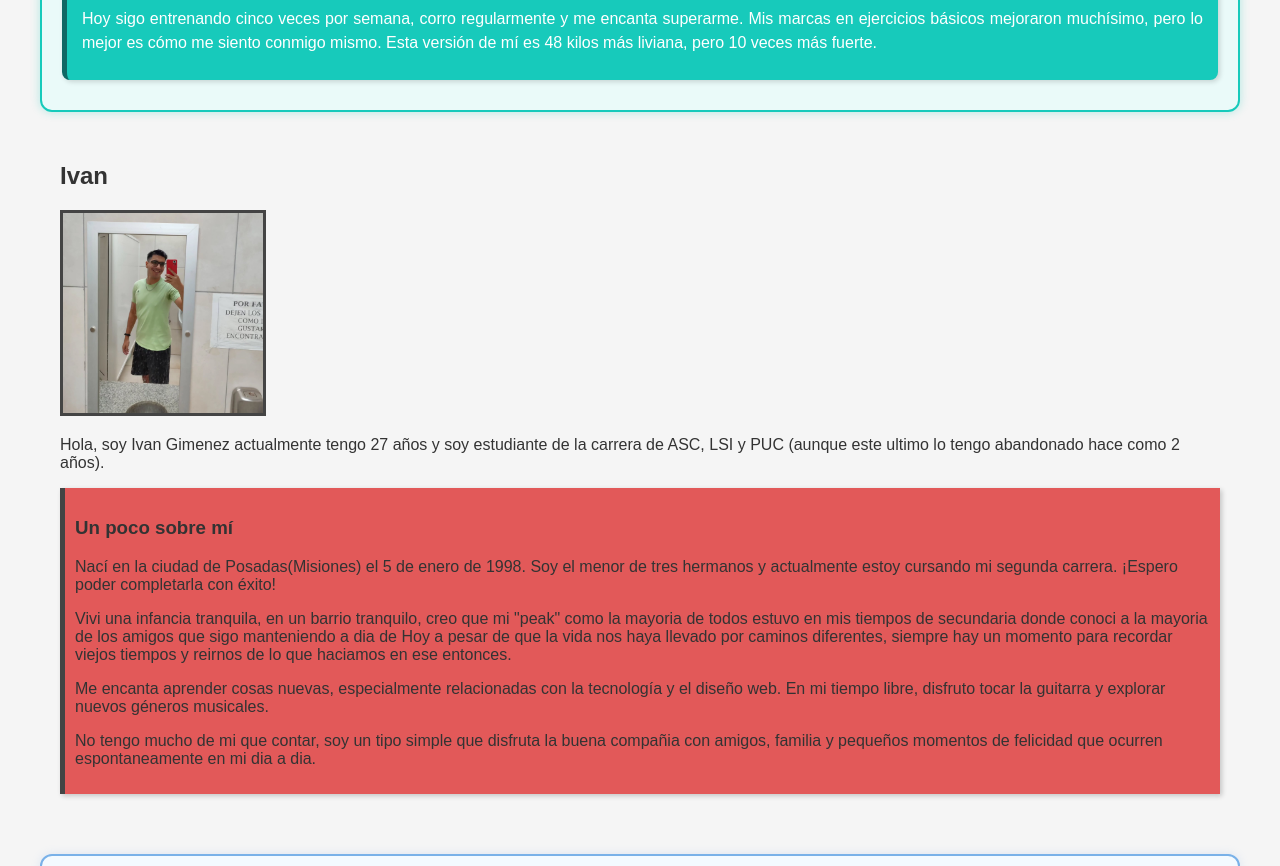
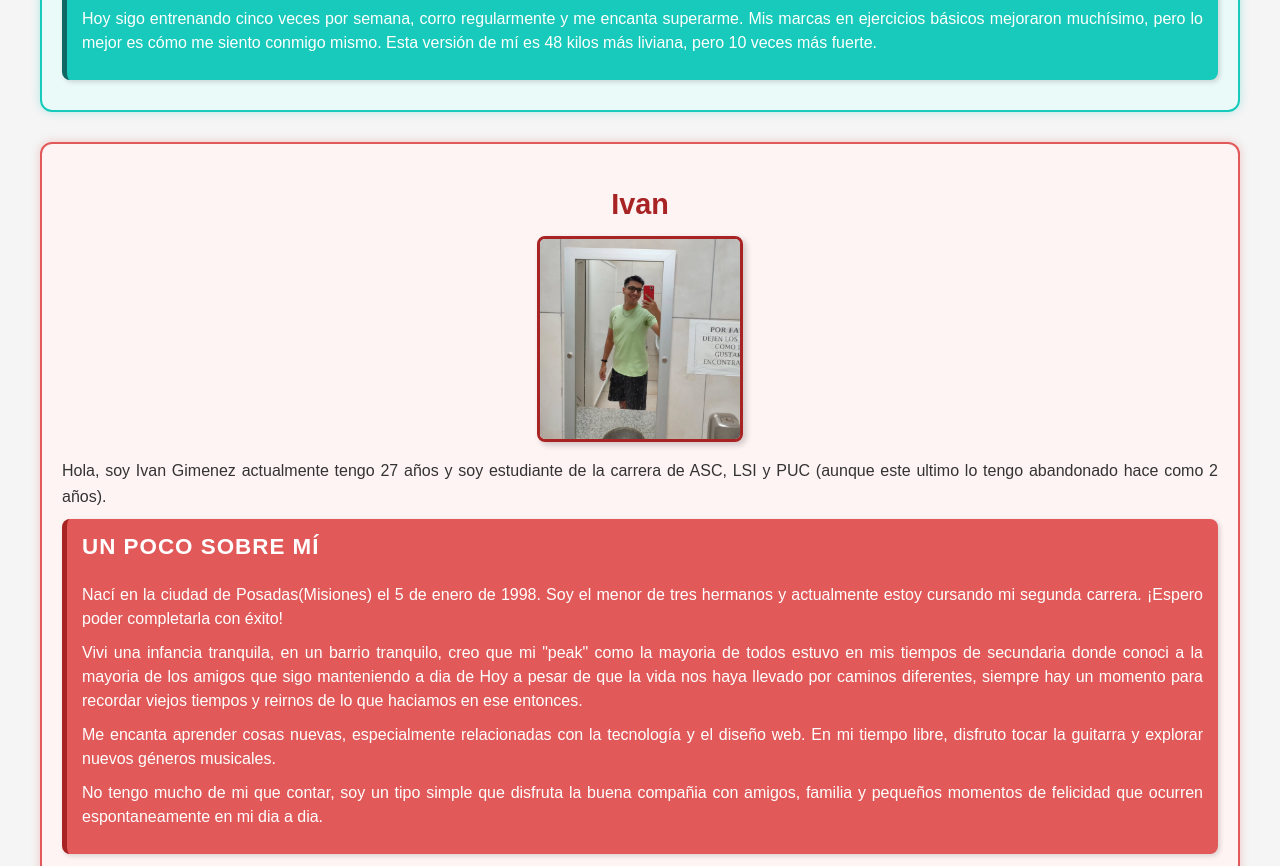
Before and after one commit to lucianocast/web-css, a plain HTML site: page index.html in a window 1280 px wide. Shown: the part 1027-1893 px from the top of the page. Drawn offline with Linux system fonts and the light colour scheme.

Commit message:
fix: corregidos estilos de la sección #ivan en estilos.css

```diff
--- a/estilos.css
+++ b/estilos.css
@@ -8,7 +8,13 @@ body {
   padding: 0;
 }
 
-header, nav, main, footer, aside, section, article {
+header,
+nav,
+main,
+footer,
+aside,
+section,
+article {
   padding: 20px;
   margin: 10px auto;
   max-width: 1200px;
@@ -51,7 +57,7 @@ article {
   background-color: #eee;
   padding: 10px;
   border-left: 5px solid #444;
-  box-shadow: 2px 2px 5px rgba(0,0,0,0.2);
+  box-shadow: 2px 2px 5px rgba(0, 0, 0, 0.2);
 }
 
 /* ESTILOS PERSONALIZADOS POR INTEGRANTE */
@@ -103,7 +109,7 @@ article {
   border-left: 5px solid #0f6864;
   padding: 15px;
   border-radius: 8px;
-  box-shadow: 2px 2px 5px rgba(0,0,0,0.15);
+  box-shadow: 2px 2px 5px rgba(0, 0, 0, 0.15);
 }
 
 #luciano article h3 {
@@ -128,9 +134,79 @@ article {
     max-width: 250px;
   }
 }
+
 /* 🔧 Ivan puede modificar esta parte */
+#ivan {
+  background-color: #fff4f4;
+  border: 2px solid #e25959;
+  border-radius: 12px;
+  padding: 20px;
+  margin-top: 30px;
+  box-shadow: 0 0 10px rgba(226, 89, 89, 0.3);
+  transition: transform 0.3s ease;
+}
+
+#ivan:hover {
+  transform: scale(1.01);
+}
+
+#ivan h2 {
+  color: #a82323;
+  font-size: 1.8em;
+  text-align: center;
+  margin-bottom: 15px;
+}
+
+#ivan p {
+  line-height: 1.6;
+  font-size: 1em;
+  text-align: justify;
+  margin-bottom: 10px;
+}
+
+#ivan img {
+  display: block;
+  margin: 0 auto 15px auto;
+  border-radius: 8px;
+  border: 3px solid #a82323;
+  box-shadow: 3px 3px 6px rgba(0, 0, 0, 0.2);
+  transition: box-shadow 0.3s ease;
+}
+
+#ivan img:hover {
+  box-shadow: 5px 5px 12px rgba(0, 0, 0, 0.3);
+}
+
 #ivan article {
-  background-color: #e25959; /* Ivan: cambiá color, bordes, etc. */
+  background-color: #e25959;
+  color: #fff;
+  border-left: 5px solid #a82323;
+  padding: 15px;
+  border-radius: 8px;
+  box-shadow: 2px 2px 5px rgba(0, 0, 0, 0.15);
+}
+
+#ivan article h3 {
+  margin-top: 0;
+  font-size: 1.4em;
+  text-transform: uppercase;
+  letter-spacing: 1px;
+  color: #fff;
+}
+
+#ivan article p {
+  font-size: 1em;
+  margin: 10px 0;
+  line-height: 1.5;
+}
+
+/* Responsive específico para Ivan */
+
+@media screen and (max-width: 480px) {
+  #ivan img {
+    width: 100%;
+    max-width: 250px;
+  }
 }
 
 /* 🔧 Aldo puede modificar esta parte */
@@ -145,7 +221,8 @@ article {
 }
 
 #Aldo:hover {
-  transform: scale(1.01); /* Expande un poco al pasar el mouse */
+  transform: scale(1.01);
+  /* Expande un poco al pasar el mouse */
 }
 
 #Aldo h2 {
@@ -162,20 +239,21 @@ article {
   color: #333;
 }
 
-
 #Aldo article {
   background-color: #dbeafe;
   border-left: 5px solid #2a6db9;
   border-radius: 8px;
   padding: 15px;
   margin-top: 20px;
-  box-shadow: 2px 2px 5px rgba(0,0,0,0.1);
+  box-shadow: 2px 2px 5px rgba(0, 0, 0, 0.1);
 }
 
 #Aldo img {
   display: block;
-  margin: 0 auto 15px auto; /* Centra la imagen */
-  border: 3px solid #2a6db9;   /* Recuadro negro */
+  margin: 0 auto 15px auto;
+  /* Centra la imagen */
+  border: 3px solid #2a6db9;
+  /* Recuadro negro */
   border-radius: 8px;
   box-shadow: 2px 2px 8px #2a6db9;
 }
@@ -198,7 +276,8 @@ aside {
   background-color: #80df9b;
   padding: 15px;
   border-radius: 10px;
-  border: 3px solid #217a3a; /* Recuadro verde oscuro */
+  border: 3px solid #217a3a;
+  /* Recuadro verde oscuro */
   box-shadow: 2px 2px 8px #217a3a;
 }
 
@@ -210,7 +289,9 @@ table {
   margin-top: 20px;
 }
 
-table, th, td {
+table,
+th,
+td {
   border: 1px solid #999;
 }
 
@@ -247,7 +328,10 @@ footer {
     font-size: 90%;
   }
 
-  header, nav, main, footer {
+  header,
+  nav,
+  main,
+  footer {
     padding: 10px;
   }
 }
```
